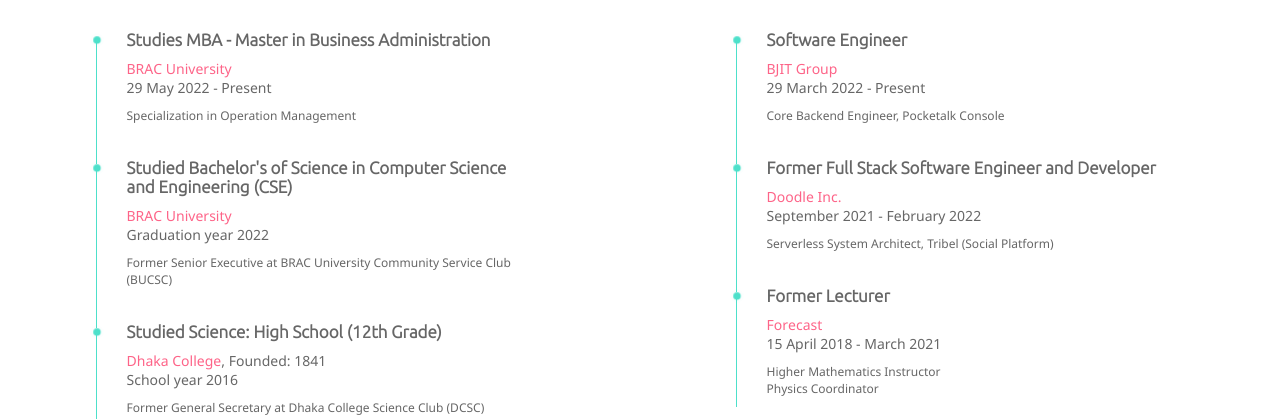
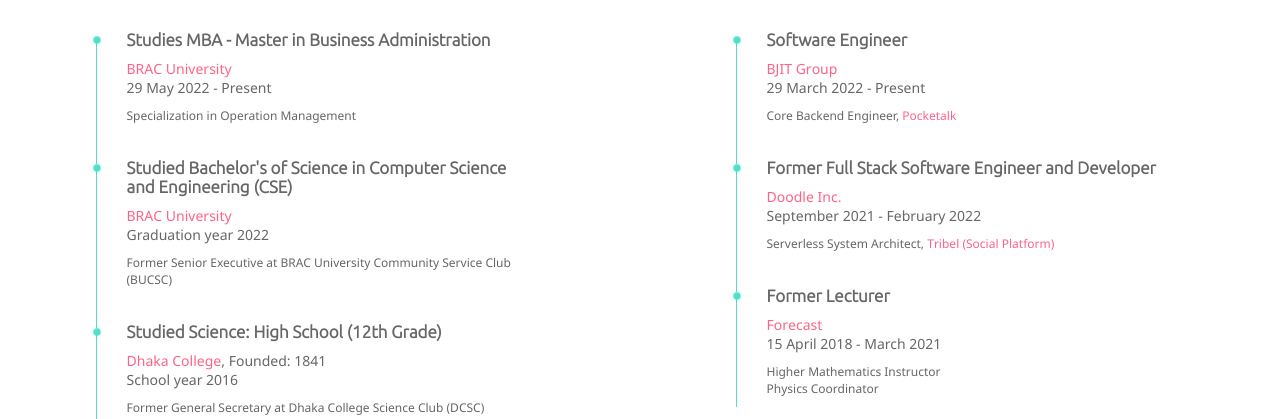
Before and after one commit to FzArnob/farhanzaman.dev, a PHP site: page / in a window 1280 px wide. Shown: the part 1041-1460 px from the top of the page. Run offline with PHP 8.4, Linux system fonts and the light colour scheme; some libraries are stand-ins or nearby versions.

Commit message:
about section link updated

```diff
--- a/version_1.01/index.html
+++ b/version_1.01/index.html
@@ -81,7 +81,7 @@
               Studies MBA - Master in Business Administration
             </div>
             <div class="box-sub-header">
-              <span class="cross-theme wobble" data-animation="upscale">BRAC University</span>
+              <a href="https://www.bracu.ac.bd/" target="_blank"><span class="cross-theme wobble" data-animation="upscale">BRAC University</span></a>
               <br />
               29 May 2022 - Present
             </div>
@@ -103,7 +103,7 @@
               Studied Bachelor's of Science in Computer Science and Engineering (CSE)
             </div>
             <div class="box-sub-header">
-              <span class="cross-theme wobble" data-animation="upscale">BRAC University</span>
+              <a href="https://www.bracu.ac.bd/" target="_blank"><span class="cross-theme wobble" data-animation="upscale">BRAC University</span></a>
               <br />
               Graduation year 2022
             </div>
@@ -125,7 +125,7 @@
               Studied Science: High School (12th Grade)
             </div>
             <div class="box-sub-header">
-              <span class="cross-theme wobble" data-animation="upscale">Dhaka College</span>, Founded: 1841
+              <a href="https://dhakacollege.edu.bd/" target="_blank"><span class="cross-theme wobble" data-animation="upscale">Dhaka College</span></a>, Founded: 1841
               <br />
               School year 2016
             </div>
@@ -147,7 +147,7 @@
               Studied Science: Secondary School (10th Grade)
             </div>
             <div class="box-sub-header">
-              <span class="cross-theme wobble" data-animation="upscale">Ideal School & College</span>, Founded: 1965
+              <a href="https://iscm.edu.bd/" target="_blank"><span class="cross-theme wobble" data-animation="upscale">Ideal School & College</span></a>, Founded: 1965
               <br />
               School year 2014
             </div>
@@ -176,12 +176,12 @@
               Software Engineer
             </div>
             <div class="box-sub-header">
-              <span class="cross-theme wobble" data-animation="upscale">BJIT Group</span>
+              <a href="https://bjitgroup.com/" target="_blank"><span class="cross-theme wobble" data-animation="upscale">BJIT Group</span></a>
               <br />
               29 March 2022 - Present
             </div>
             <div class="box-description">
-              Core Backend Engineer, Pocketalk Console
+              Core Backend Engineer, <a href="https://www.pocketalk.com/" target="_blank"><span class="cross-theme wobble" data-animation="upscale">Pocketalk</span></a>
             </div>
           </div>
           <div class="point-box">
@@ -196,12 +196,12 @@
               Former Full Stack Software Engineer and Developer
             </div>
             <div class="box-sub-header">
-              <span class="cross-theme wobble" data-animation="upscale">Doodle Inc.</span>
+              <a href="https://www.thedoodleinc.com/" target="_blank"><span class="cross-theme wobble" data-animation="upscale">Doodle Inc.</span></a>
               <br />
               September 2021 - February 2022
             </div>
             <div class="box-description">
-              Serverless System Architect, Tribel (Social Platform)
+              Serverless System Architect, <a href="https://www.tribel.com/" target="_blank"><span class="cross-theme wobble" data-animation="upscale">Tribel (Social Platform)</span></a>
             </div>
           </div>
           <div class="point-box" style="padding-bottom: 0;">
@@ -218,7 +218,7 @@
               Former Lecturer
             </div>
             <div class="box-sub-header">
-              <span class="cross-theme wobble" data-animation="upscale">Forecast</span>
+              <a href="https://www.facebook.com/forecast.org/" target="_blank"><span class="cross-theme wobble" data-animation="upscale">Forecast</span></a>
               <br />
               15 April 2018 - March 2021
             </div>
@@ -235,7 +235,9 @@
         <div class="ch-1 wobble">Skills</div>
       </div>
       <div class="row">
-        <div class="column-2"></div>
+        <div class="column-2">
+
+        </div>
         <div id="skill-canvas-container" class="column-2">
           <canvas width="auto" height="auto" id="skill-canvas">
             <p>Your browser doesn't support canvas.</p>
--- a/version_1.01/view/css/app.css
+++ b/version_1.01/view/css/app.css
@@ -458,7 +458,7 @@ a {
   border: 5px solid var(--theme-color);
   background-color: transparent;
   z-index: 1;
-  opacity: 0.2;
+  opacity: 0.5;
   animation: dot1 2s infinite;
 }
 .hotspot.dot2 {
--- a/version_1.01/view/css/theme/dark.css
+++ b/version_1.01/view/css/theme/dark.css
@@ -46,7 +46,7 @@
 }
 .cross-theme {
   transition: all 0.5s;
-  color: #fff;
+  color: #00d3b4;
 }
 @media screen and (max-width: 600px) {
   .intro-text{
```
